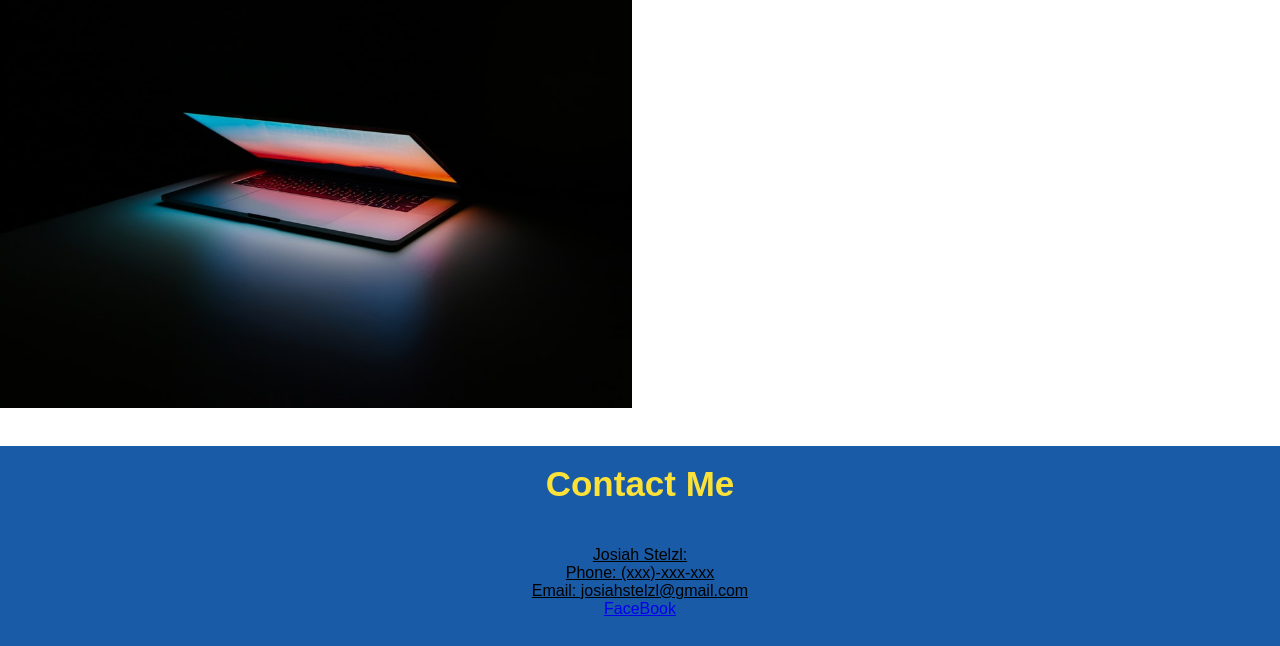
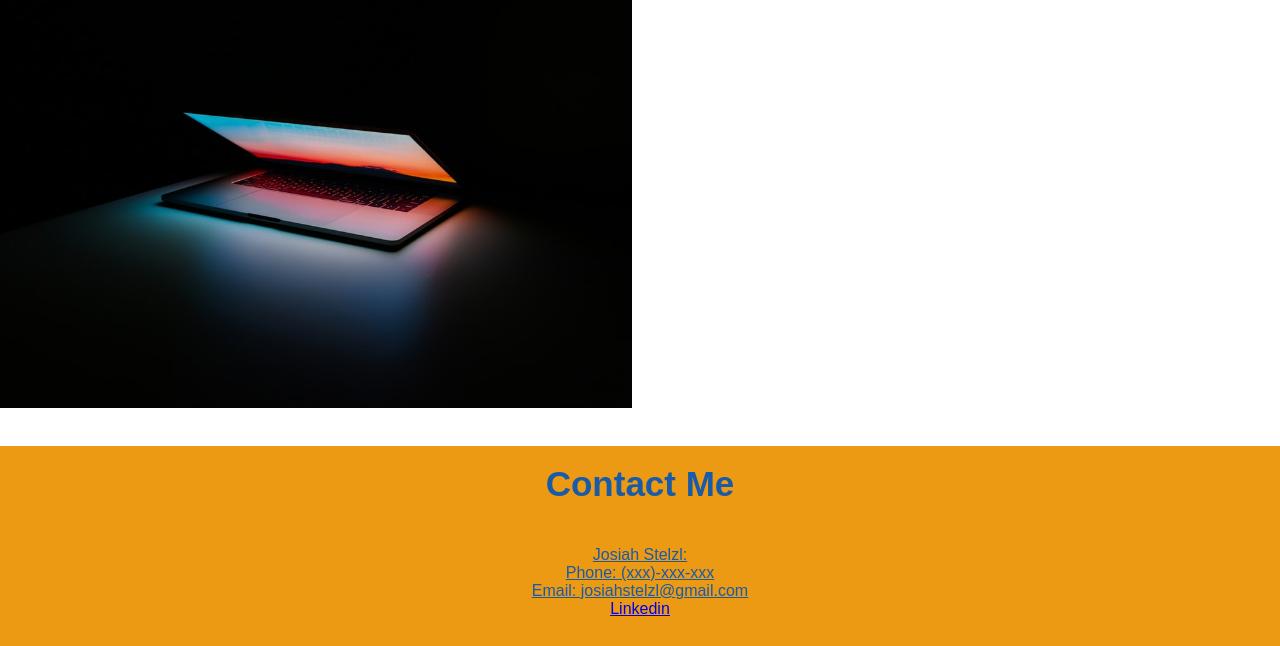
Before and after one commit to Jstelzl/portfolio, a plain HTML site: page index.html in a window 1280 px wide. Shown: the part 1069-1715 px from the top of the page. Drawn offline with Linux system fonts and the light colour scheme.

Commit message:
finished

```diff
--- a/assets/css/style.css
+++ b/assets/css/style.css
@@ -138,7 +138,7 @@ h1 {
 /* End Projects Section */
 /* Footer start/ contact info start */
 footer {
-    background: #195ba6;
+    background: #ec9913;
     width: 100%;
     padding: 15px auto 0 auto;
     height: 200px;
@@ -147,7 +147,7 @@ footer {
 footer h3 {
     text-align: center;
     font-size: 35px;
-    color: #fce138;
+    color: #195ba6;
     line-height: 75px;
 }
 
@@ -158,5 +158,6 @@ footer h3 {
     font-size: 1.5;
     text-decoration: underline;
     justify-content: space-between;
+    color: #195ba6;
 }
 /* End footer/ contact info */
--- a/index.html
+++ b/index.html
@@ -96,7 +96,7 @@
                                 <br/>
                                 <span>Email: josiahstelzl@gmail.com</span>
                                 <br/>
-                                <a href="https://www.facebook.com/josiah.stelzl.5" rel="noopener" target="_blank" class="social">FaceBook</a>
+                                <a href="https://www.linkedin.com/in/josiah-stelzl-3122b4241/" rel="noopener" target="_blank" class="social">Linkedin</a>
                             </p>
                         </div>
                     </div>
```
